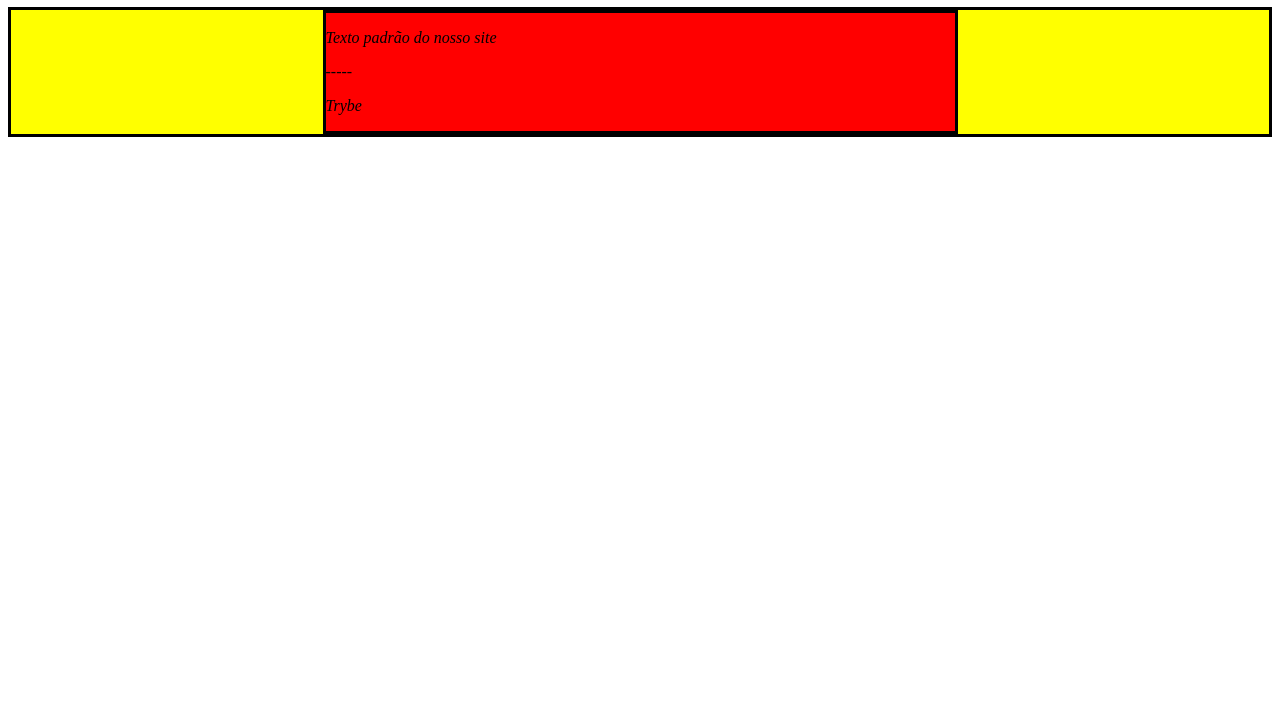
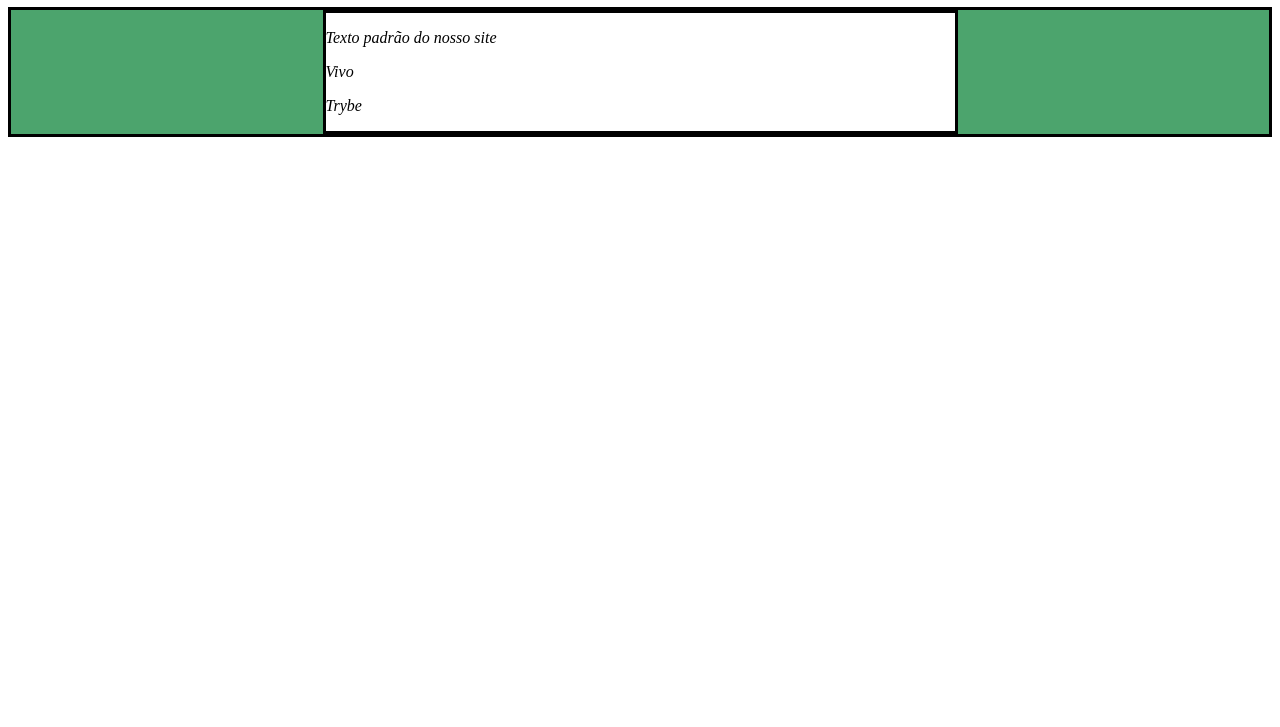
Before and after one commit to EbraimOliveira/curso_trybe_exercicios, a plain HTML site: page 1_fundamentos/5_js_DOM_eventos_webStorage/5.1_Dom_e_seletores/exercicios.html in a window 1280 px wide. Shown: the part 73-800 px from the top of the page. Drawn offline with Linux system fonts and the light colour scheme.

Commit message:
exercicios 1,2 e 3 resolvidos

```diff
--- a/1_fundamentos/5_js_DOM_eventos_webStorage/5.1_Dom_e_seletores/exercicios.html
+++ b/1_fundamentos/5_js_DOM_eventos_webStorage/5.1_Dom_e_seletores/exercicios.html
@@ -43,14 +43,39 @@
       </section>
     </main>
     <script>
+      // Questão 01
+
+      function mudaTexto() {
+        document.getElementsByTagName("p")[1].textContent = "Vivo"; //getElementsByTagName chama array, independente de quantos elementos.
+      }
+      mudaTexto();
+
+      // Questão 02
+
+      function mudaCor() {
+        document.getElementsByClassName(
+          "main-content"
+        )[0].style.backgroundColor = "rgb(76,164,109)"; ////getElementsByClassName chama array, independente de quantos elementos.
+      }
+      mudaCor();
+
+      // Questão 03
+
+      function mudarCor2() {
+        document.querySelectorAll(
+          ".main-content .center-content"
+        )[0].style.backgroundColor = "white";
+      }
+      mudarCor2();
+
       /*
              Aqui você vai modificar os elementos já existentes utilizando apenas as funções:
              - document.getElementById()
              - document.getElementsByClassName()
              - document.getElementsByTagName()
- Crie uma função que mude o texto na tag <p>-----</p> para uma descrição de como você se vê daqui a 2 anos. (Não gaste tempo pensando no texto e sim realizando o exercício)
- Crie uma função que mude a cor do quadrado amarelo para o verde da Trybe (rgb(76,164,109)).
- Crie uma função que mude a cor do quadrado vermelho para branco.
+      //Crie uma função que mude o texto na tag <p>-----</p> para uma descrição de como você se vê daqui a 2 anos. (Não gaste tempo pensando no texto e sim realizando o exercício)
+      //Crie uma função que mude a cor do quadrado amarelo para o verde da Trybe (rgb(76,164,109)).
+      //Crie uma função que mude a cor do quadrado vermelho para branco.
       Crie uma função que corrija o texto da tag <h1>.
       Crie uma função que modifique todo o texto da tag <p> para maiúsculo.
       Crie uma função que exiba o conteúdo de todas as tags <p> no console.
```
Lines whose indentation alone changed are shown as unchanged.
